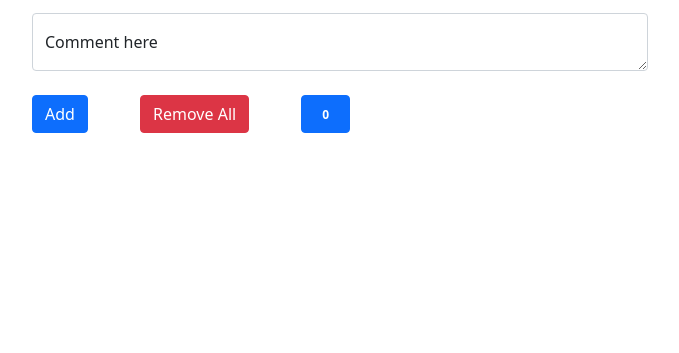
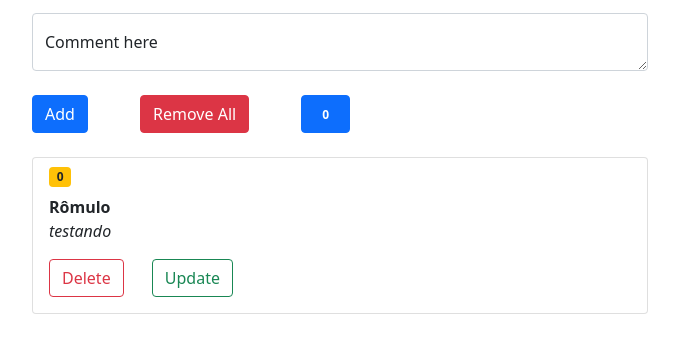
Before and after one commit to romulomelendez/starting_with_vue, a website: page index.html in a window 1280 px wide. Shown: the part 137-490 px from the top of the page, without its empty margins (300-979 px from the left). Drawn offline with nearby package versions, Linux system fonts and the light colour scheme.

Commit message:
updating package.json file

```diff
--- a/index.html
+++ b/index.html
@@ -62,6 +62,7 @@
                         <span class="fw-bold">{{ comment.name }}</span>
                         <p class="fst-italic">{{ comment.message }}</p>
                         <button v-on:click="removeComment(index)" type="button" class="btn btn-outline-danger mb-2">Delete</button>
+                        <button v-on:click="updateComment(index)" type="button" class="btn btn-outline-success ms-4 mb-2">Update</button>
 
                     </span>
 
@@ -83,7 +84,7 @@
 
                 return {
 
-                    comments: [],
+                    comments: [{ name: "Rômulo", message: "testando" }],
                     name: '',
                     message: '',
                     newArrayLenght: 0,
@@ -135,6 +136,12 @@
 
                 },
 
+                updateComment(id) {
+
+
+
+                }
+
             }
 
         })
```
Also changed, not shown: package.json (+21 -1 lines).
